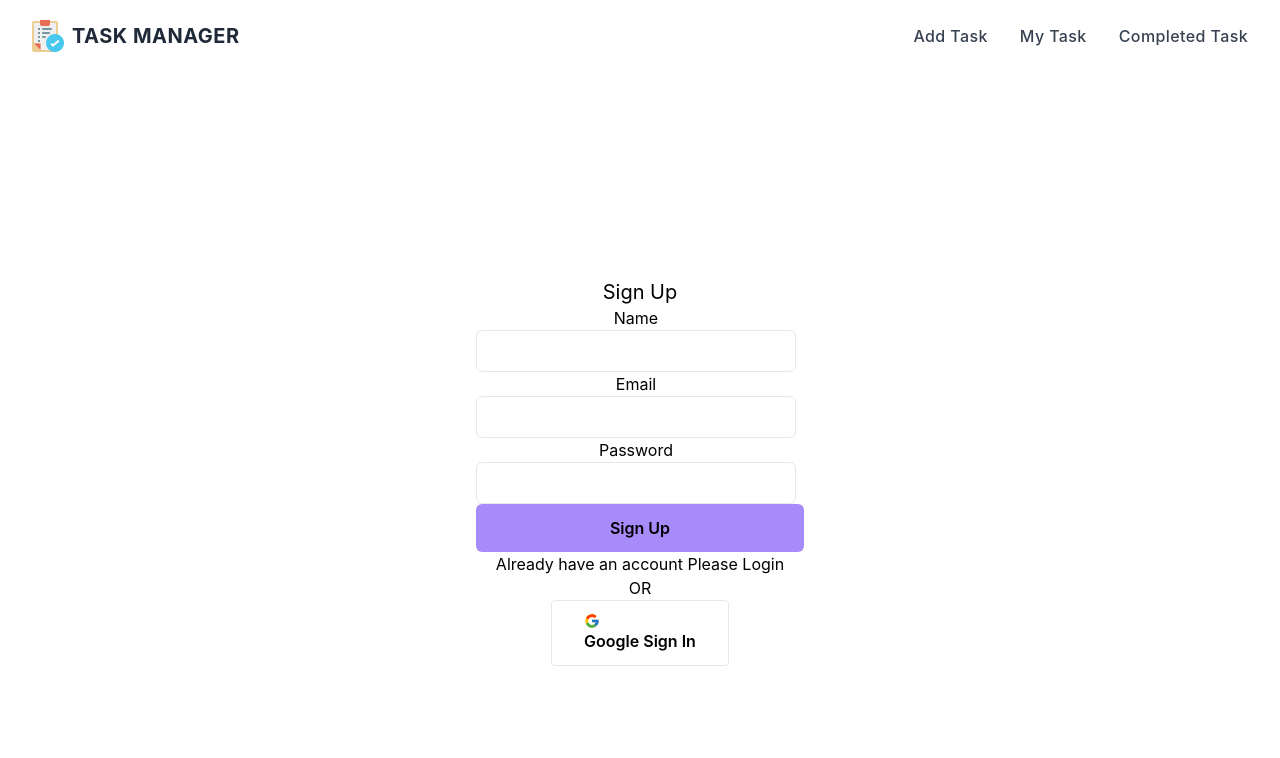
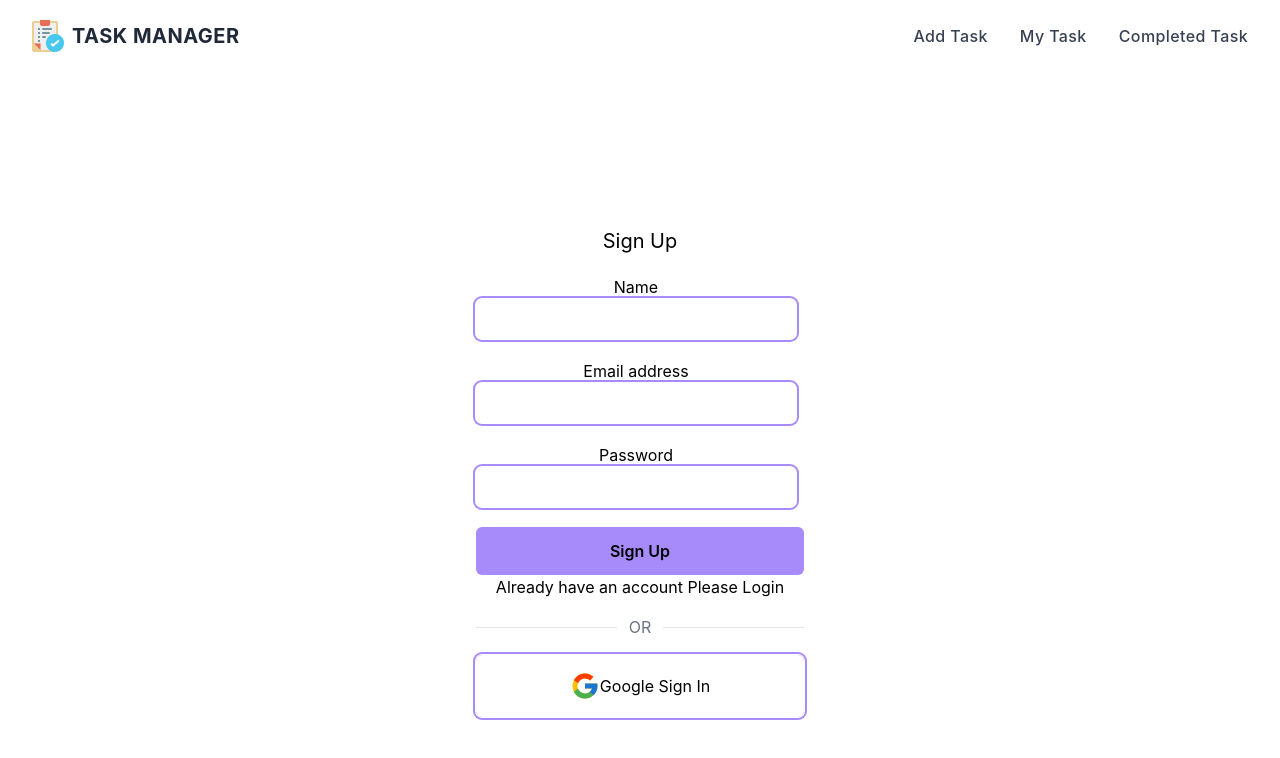
Before and after one commit to Sizan75/task-manager, a React (Create React App) app: page /signup in a window 1280 px wide. Shown: the top 758 px of the page. Built offline with nearby package versions, Linux system fonts and the light colour scheme; no server answers.

Commit message:
login complete

```diff
--- a/src/Pages/Login/Login.js
+++ b/src/Pages/Login/Login.js
@@ -3,26 +3,19 @@ import React, { useContext, useState } from 'react';
 import { useForm } from 'react-hook-form';
 import { FcGoogle } from 'react-icons/fc';
 import { Link, useLocation, useNavigate } from 'react-router-dom';
-import { AuthContext } from '../../context/AuthProvider';
-import useToken from '../../hooks/useToken';
-
+import { AuthContext } from '../../Context/AuthProvider';
 
 
 const Login = () => {
     const { register, formState: { errors }, handleSubmit } = useForm();
-    const { signIn,singInGoogle, user } = useContext(AuthContext);
     const [loginError, setLoginError] = useState('');
-    const [loginUserEmail, setLoginUserEmail] = useState('');
-    const [token]= useToken(loginUserEmail)
-    const googleProvider = new GoogleAuthProvider()
+    const { signIn, singInGoogle } = useContext(AuthContext);
     const location = useLocation();
     const navigate = useNavigate();
 
+    const googleProvider = new GoogleAuthProvider()
     const from = location.state?.from?.pathname || '/';
 
-    if (token) {
-        navigate(from, { replace: true });
-    }
 
     const handleLogin = data => {
         console.log(data);
@@ -31,7 +24,7 @@ const Login = () => {
             .then(result => {
                 const user = result.user;
                 console.log(user);
-                setLoginUserEmail(data.email);
+                navigate(from, { replace: true });
             })
             .catch(error => {
                 console.log(error.message)
@@ -39,31 +32,32 @@ const Login = () => {
             });
     }
 
-    const saveUser = (name,photoURL, email,role) =>{
+    const saveUser = (name, email) => {
 
-        const user= {  displayName: name,
-            photoURL: photoURL,
-            email:email,
-            rolle: role}
-        fetch('https://alpha-mobile-server.vercel.app/users', {
+        const user = {
+            displayName: name,
+            email: email,
+        }
+        fetch('http://localhost:5000/users', {
             method: 'POST',
-            headers:{
-                'content-type':'application/json'
+            headers: {
+                'content-type': 'application/json'
             },
             body: JSON.stringify(user)
         }).then(res => res.json())
-        .then(data=>{
-            navigate('/')
+            .then(data => {
+                navigate('/')
+            })
+    }
 
-        })}
     const handleGoogleSignIn = () => {
-        const role="buyer"
+
         singInGoogle(googleProvider)
             .then(result => {
                 const user = result.user;
-                console.log(user)
-                saveUser(user.displayName,user.photoURL, user.email, role)
-                setLoginUserEmail(user?.email);
+
+                saveUser(user.displayName, user.email)
+
             })
             .catch(error => console.error(error))
     }
@@ -73,37 +67,43 @@ const Login = () => {
             <div className='w-96 p-7'>
                 <h2 className='text-xl text-center'>Login</h2>
                 <form onSubmit={handleSubmit(handleLogin)}>
-                    <div className="form-control w-full max-w-xs">
-                        <label className="label"> <span className="label-text">Email</span></label>
+                    <div className="form-control w-full max-w-xs mt-5">
+
+                    <label for="email" className="block text-base">Email Address</label>
+
                         <input type="text"
                             {...register("email", {
                                 required: "Email Address is required"
                             })}
-                            className="input input-bordered w-full max-w-xs" />
+                            className="w-full px-3 py-2 border-violet-400 rounded-md  ring-2 ring-offset-1  ring-violet-400" />
                         {errors.email && <p className='text-red-600'>{errors.email?.message}</p>}
                     </div>
-                    <div className="form-control w-full max-w-xs">
-                        <label className="label"> <span className="label-text">Password</span></label>
+                    <div className="form-control w-full max-w-xs mt-5 mb-5">
+                       			<label for="email" className="block text-base">Password</label>
                         <input type="password"
                             {...register("password", {
                                 required: "Password is required",
                                 minLength: { value: 6, message: 'Password must be 6 characters or longer' }
                             })}
-                            className="input input-bordered w-full max-w-xs" />
+                            className="w-full px-3 py-2 border-violet-400 rounded-md  ring-2 ring-offset-1  ring-violet-400" />
                         <label className="label"> <span className="label-text">Forget Password?</span></label>
                         {errors.password && <p className='text-red-600'>{errors.password?.message}</p>}
                     </div>
-                    <input className='btn btn-success w-full' value="Login" type="submit" />
+                    <input className='w-full px-8 py-3 font-semibold rounded-md bg-violet-400' value="Login" type="submit" />
                     <div>
                         {loginError && <p className='text-red-600'>{loginError}</p>}
                     </div>
                 </form>
                 <p>New to Doctors Portal <Link className='text-secondary' to="/signup">Create new Account</Link></p>
-                <div className="divider">OR</div>
-                <button onClick={handleGoogleSignIn} className="btn btn-outline btn-success w-full mt-1 text-dark"><FcGoogle></FcGoogle>  Google Sign In</button>
+                <div className="flex items-center w-full my-4">
+                    <hr className="w-full text-gray-500"/>
+                        <p className="px-3 text-gray-500">OR</p>
+                        <hr className="w-full text-gray-500" />
+                        </div>
+                        <button onClick={handleGoogleSignIn} className="flex items-center justify-center w-full p-4 space-x-4 border-violet-400 rounded-md ring-2 ring-offset-1  ring-violet-400"><FcGoogle className='text-3xl'></FcGoogle>  Google Sign In</button>
+                </div>
             </div>
-        </div>
-    );
+            );
 };
 
-export default Login;
+            export default Login;
--- a/src/Pages/SignUp/SignUp.js
+++ b/src/Pages/SignUp/SignUp.js
@@ -25,6 +25,7 @@ const SignUp = () => {
                 const user = result.user;
                 console.log(user);
                 toast('User Created Successfully.')
+                navigate(from, { replace: true });
 
                 const userInfo = {
                     displayName: data.name,
@@ -78,35 +79,43 @@ const SignUp = () => {
             <div className='w-96 p-7'>
                 <h2 className='text-xl text-center'>Sign Up</h2>
                 <form onSubmit={handleSubmit(handleSignUp)}>
-                    <div className="form-control w-full max-w-xs">
-                        <label className="label"> <span className="label-text">Name</span></label>
+                    <div className="form-control w-full max-w-xs mt-5">
+
+				<label for="email" className="block text-base ">Name</label>
+
                         <input type="text" {...register("name", {
                             required: "Name is Required"
-                        })} className="w-full px-3 py-2 border rounded-md       " />
+                        })} className="w-full px-3 py-2 border-violet-400 rounded-md  ring-2 ring-offset-1  ring-violet-400" />
                         {errors.name && <p className='text-red-500'>{errors.name.message}</p>}
                     </div>
-                    <div className="form-control w-full max-w-xs">
-                        <label className="label"> <span className="label-text">Email</span></label>
+                    <div className="form-control w-full max-w-xs mt-5">
+
+				<label for="email" className="block text-base">Email address</label>
                         <input type="email" {...register("email", {
                             required: true
-                        })} className="w-full px-3 py-2 border rounded-md       " />
+                        })} className="w-full px-3 py-2 border-violet-400 rounded-md  ring-2 ring-offset-1  ring-violet-400       " />
                         {errors.email && <p className='text-red-500'>{errors.email.message}</p>}
                     </div>
-                    <div className="form-control w-full max-w-xs">
-                        <label className="label"> <span className="label-text">Password</span></label>
+                    <div className="form-control w-full max-w-xs mt-5 mb-5">
+
+				<label for="email" className="block text-base">Password</label>
                         <input type="password" {...register("password", {
                             required: "Password is required",
                             minLength: { value: 6, message: "Password must be 6 characters long" },
                             pattern: { value: /(?=.*[A-Z])(?=.*[!@#$&*])(?=.*[0-9])/, message: 'Password must have uppercase, number and special characters' }
-                        })} className="w-full px-3 py-2 border rounded-md       " />
+                        })} className="w-full px-3 py-2 border-violet-400 rounded-md  ring-2 ring-offset-1  ring-violet-400       " />
                         {errors.password && <p className='text-red-500'>{errors.password.message}</p>}
                     </div>
                     <input className='w-full px-8 py-3 font-semibold rounded-md bg-violet-400' value="Sign Up" type="submit" />
                     {signUpError && <p className='text-red-600'>{signUpError}</p>}
                 </form>
                 <p>Already have an account <Link className='text-secondary' to="/login">Please Login</Link></p>
-                <div className="divider">OR</div>
-                <button onClick={handleGoogleSignIn} className="px-8 py-3 font-semibold border rounded dark:border-gray-100   "><FcGoogle></FcGoogle>  Google Sign In</button>
+                <div className="flex items-center w-full my-4">
+                    <hr className="w-full text-gray-500"/>
+                        <p className="px-3 text-gray-500">OR</p>
+                        <hr className="w-full text-gray-500" />
+                        </div>
+                <button onClick={handleGoogleSignIn} className="flex items-center justify-center w-full p-4 space-x-4 border-violet-400 rounded-md ring-2 ring-offset-1  ring-violet-400"><FcGoogle className='text-3xl'></FcGoogle>  Google Sign In</button>
 
             </div>
         </div>
--- a/src/Routes/Router.js
+++ b/src/Routes/Router.js
@@ -2,6 +2,7 @@ import { createBrowserRouter } from "react-router-dom";
 import Main from "../Layout/Main";
 import AddTask from "../Pages/AddTask.js/AddTask";
 import Home from "../Pages/Home/Home";
+import Login from "../Pages/Login/Login";
 import SignUp from "../Pages/SignUp/SignUp";
 
 export const router = createBrowserRouter([
@@ -24,6 +25,10 @@ export const router = createBrowserRouter([
             {
                 path: '/signup',
                 element: <SignUp></SignUp>
+            },
+            {
+                path: '/login',
+                element: <Login></Login>
             }
         ]
 }])
```
